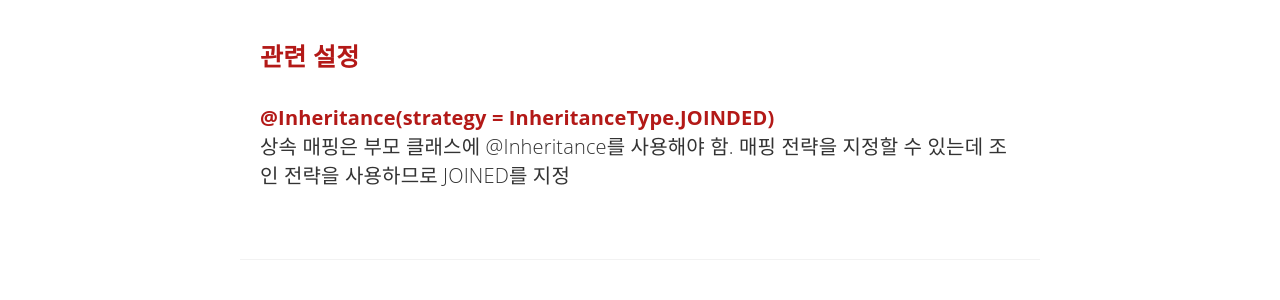
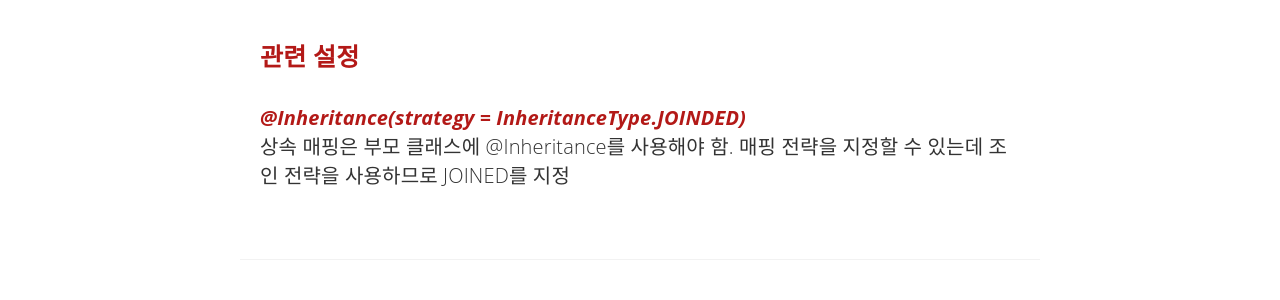
Before and after one commit to koamania/koamania.github.io, a Jekyll site: the page built from _posts/jpa/2019-06-06-jpa-inheritance.md, in a window 1280 px wide and 900 px high, scrolled down 1141 px. Shown: the part 150-450 px from the top of the window. Built offline with Jekyll 4.4.1, drawn with Linux system fonts in a browser that asks for light colours.

```diff
--- a/_posts/jpa/2019-06-06-jpa-inheritance.md
+++ b/_posts/jpa/2019-06-06-jpa-inheritance.md
@@ -26,5 +26,5 @@ introduction: "JPA에서의 상속 관계 매핑 전략"
 * 데이터를 등록할 INSERT SQL이 두 번 실행된다.
 
 ### 관련 설정
-__@Inheritance(strategy = InheritanceType.JOINDED)__
+***@Inheritance(strategy = InheritanceType.JOINDED)***
 상속 매핑은 부모 클래스에 @Inheritance를 사용해야 함. 매핑 전략을 지정할 수 있는데 조인 전략을 사용하므로 JOINED를 지정
```
